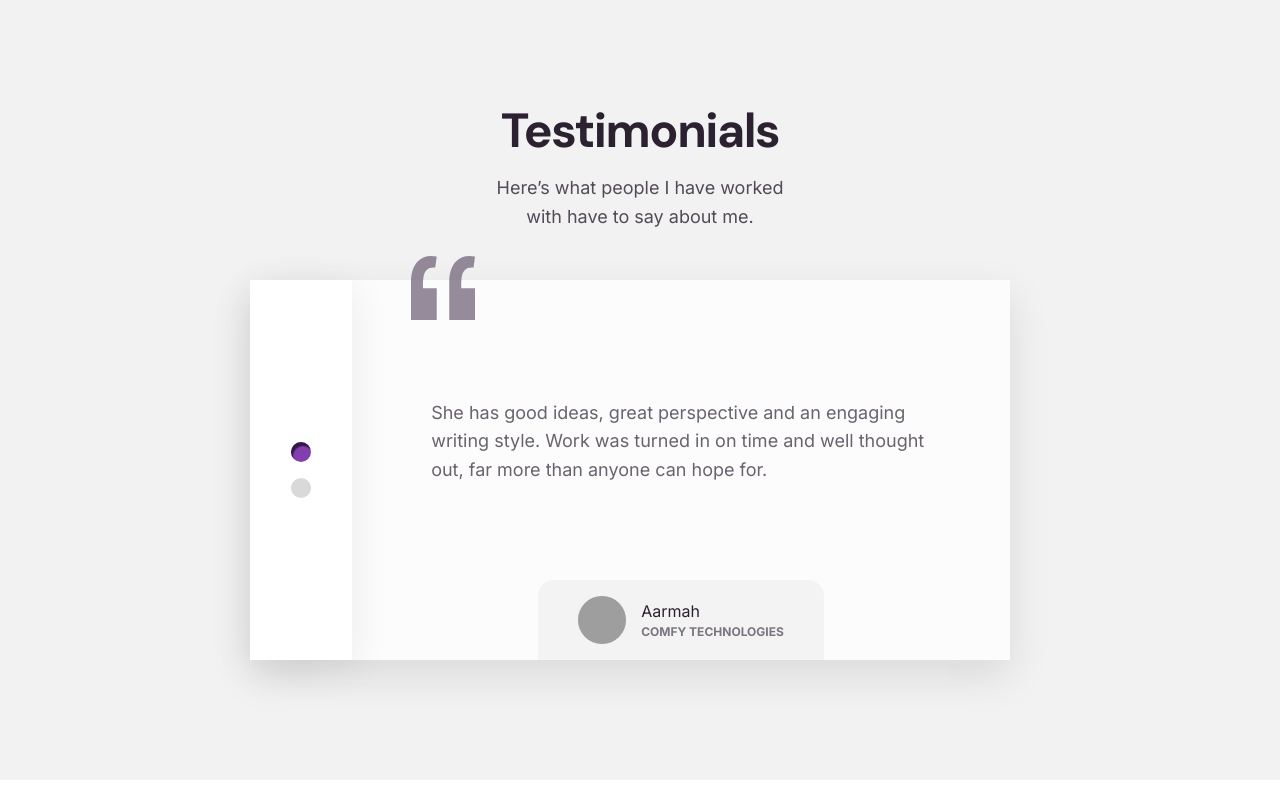
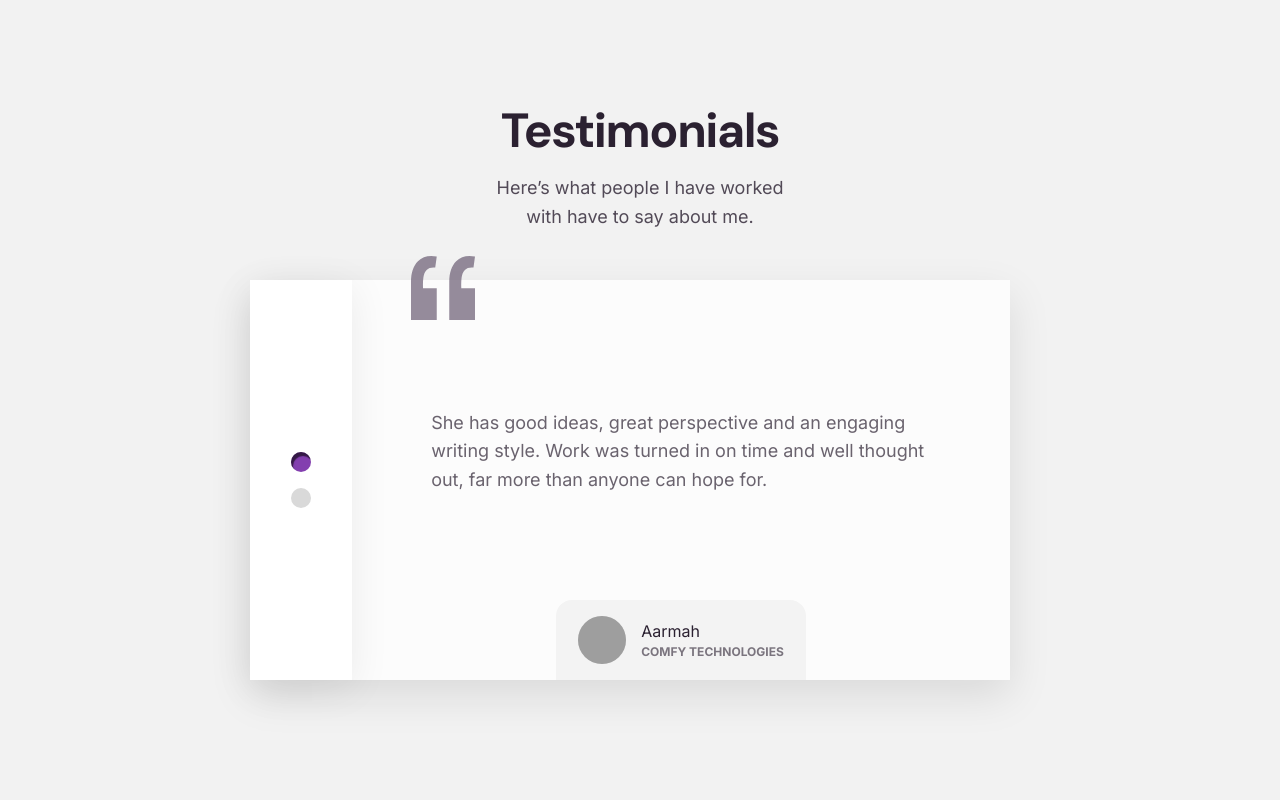
Before and after one commit to AmmDuncan/victoria_portfolio, a Nuxt app: page / in a window 1280 px wide. Shown: the part 1801-2601 px from the top of the page. Built offline with nearby package versions, Linux system fonts and the light colour scheme; grey boxes are pictures that could not be loaded.

Commit message:
style-> Testimonial: profile 100% width

```diff
--- a/app.vue
+++ b/app.vue
@@ -19,6 +19,6 @@ import Navbar from './components/layout/Navbar'
 
 
 .small-spacer {
-  height: 1rem;
+  height: 1.2rem;
 }
 </style>
--- a/components/home/Testimonials.vue
+++ b/components/home/Testimonials.vue
@@ -51,7 +51,8 @@ export default {
       },
       {
         text: `I took 5 accelerated class and had no time to finish up with my long essay for my English class.
-               Victoria was patient and presented herself professionally even though we're friends.
+               <div class="small-spacer"></div>Victoria was patient and presented herself professionally
+               even though we're friends.
               She accepted feedback from my professor and made changes where necessary.
               <div class="small-spacer"></div> I had grade A in the coursework.`,
         profile: {
@@ -112,7 +113,7 @@ export default {
 
     @media (min-width: 768px) {
       max-width: 44ch;
-      min-height: 30rem;
+      min-height: 32rem;
     }
 
     svg {
@@ -155,10 +156,12 @@ export default {
     display: grid;
     grid: 1fr / auto-flow max-content;
     gap: 1.5rem;
+    justify-content: center;
     align-items: center;
-    width: max-content;
+    width: 100%;
+    max-width: 25rem;
     margin-inline: auto;
-    padding: 1.6rem 4rem;
+    padding: 1.6rem 2rem;
     border-radius: 1.6rem 1.6rem 0 0;
     background: #f3f3f3;
     font-size: 1.6rem;
```
